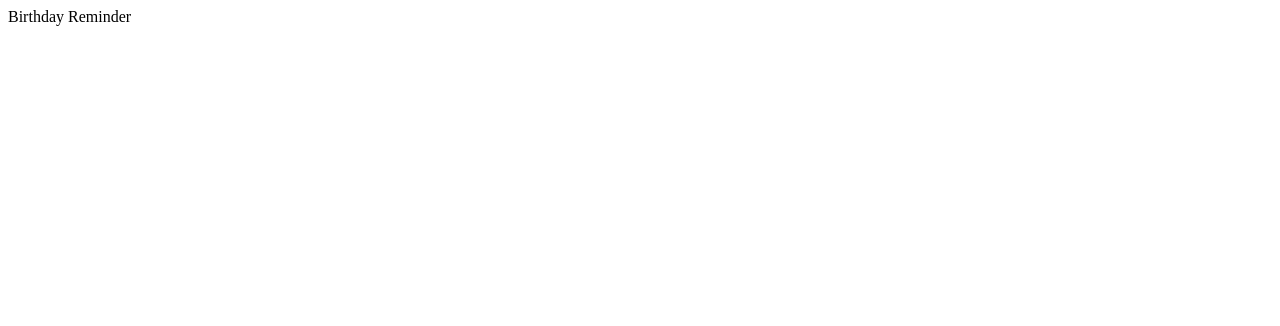
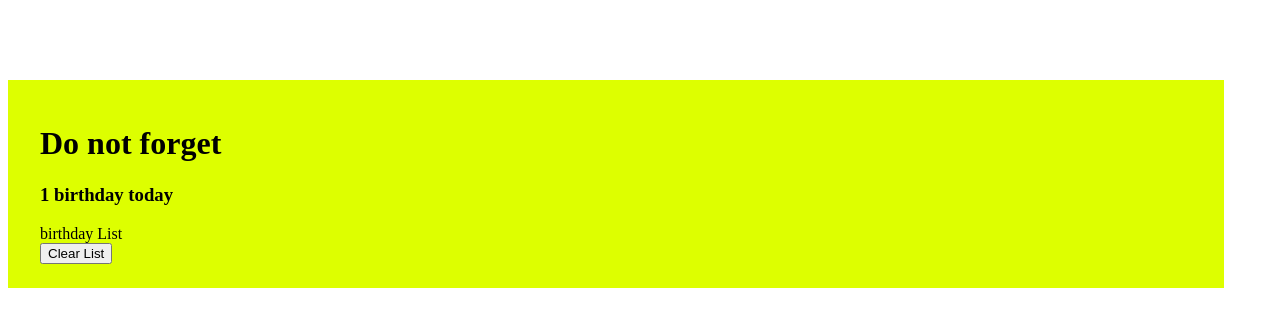
Before and after one commit to Rodrigues-Gustavo/Birthday-Reminder, a React (Vite) app: page / in a window 1280 px wide. Shown: the top 326 px of the page. Built offline with nearby package versions, Linux system fonts and the light colour scheme.

Commit message:
structuring how the project will be

```diff
--- a/src/App.jsx
+++ b/src/App.jsx
@@ -1,8 +1,25 @@
-import React from 'react'
+import React from 'react';
+import styled from 'styled-components';
+
+const Container = styled.div`
+  width: 90vw;
+  margin: 5rem 0;
+  max-width: var(1170px);
+  background: var(#fff);
+  border-radius: var(0.25rem);
+  padding: 1.5rem 2rem;
+  box-shadow: var(0 5px 15px rgba(0, 0, 0, 0.4));
+  background-color: #ddff00;
+`;
 
 const App = () => {
   return (
-    <div>Birthday Reminder</div>
+    <Container>
+      <h1>Do not forget</h1>
+      <h3>1 birthday today</h3>
+      <div>birthday List</div>
+      <button>Clear List</button>
+    </Container>
   )
 }
 
```
